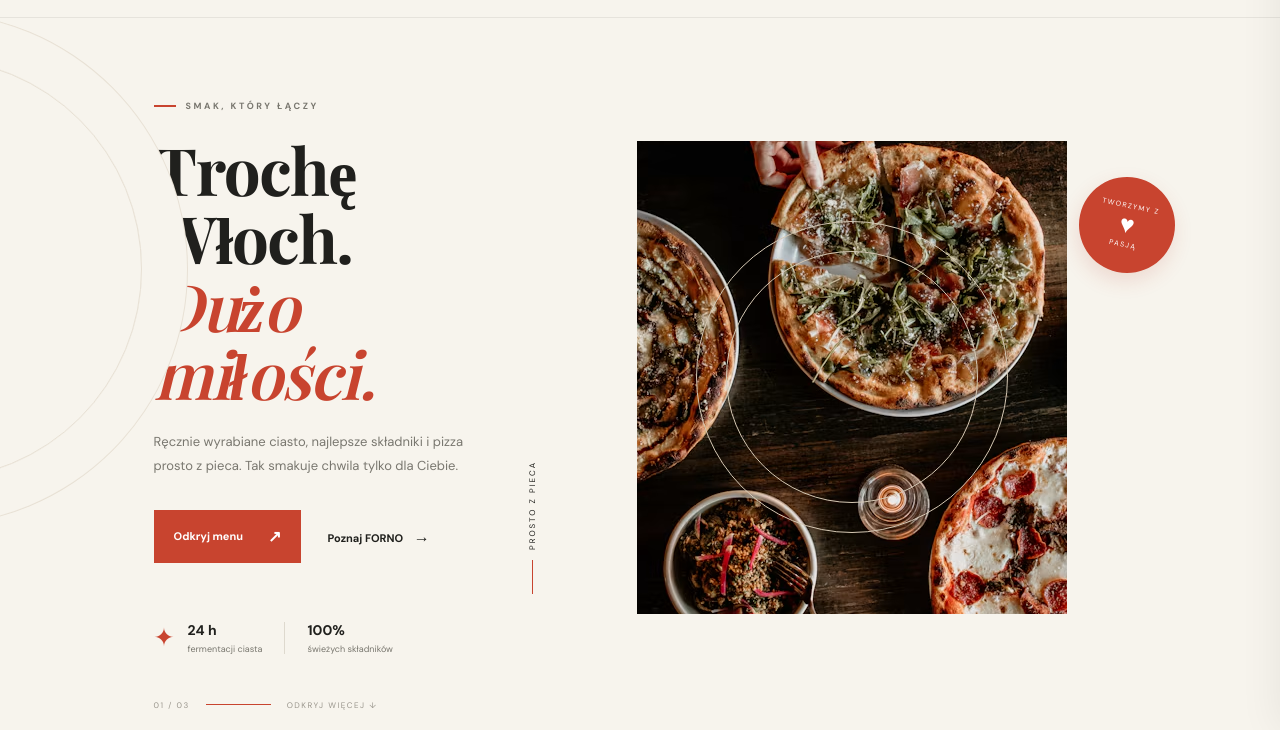
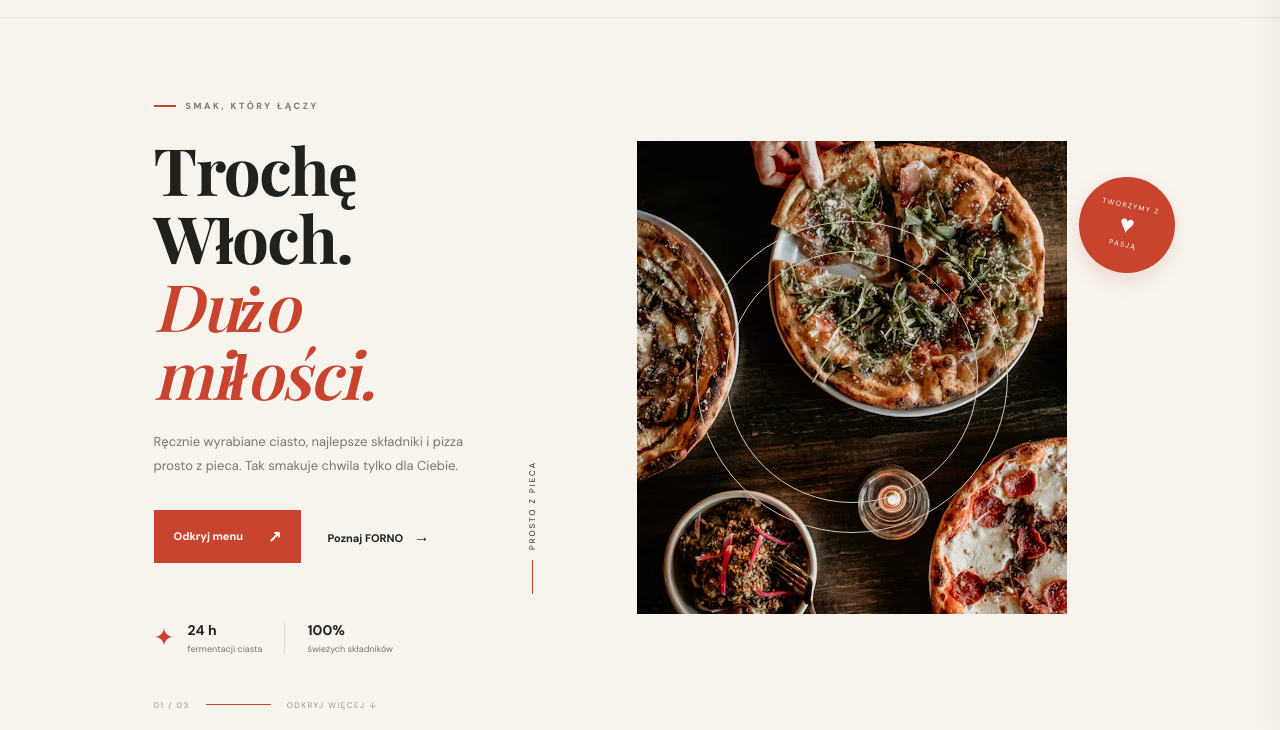
Before and after one commit to zucha06/forno-pizzeria, a plain HTML site: page index.html in a window 1280 px wide. Shown: the part 70-800 px from the top of the page. Drawn offline with nearby package versions, Linux system fonts and the light colour scheme.

Commit message:
Update style.css

```diff
--- a/style.css
+++ b/style.css
@@ -19,7 +19,7 @@ button { font: inherit; cursor: pointer; }
 .cart-button span { display: inline-grid; place-items: center; margin-left: 9px; background: var(--red); color: white; width: 20px; height: 20px; border-radius: 50%; }
 .menu-toggle { display: none; border: 0; background: transparent; font-size: 24px; }
 .hero { min-height: 650px; padding: 82px 10% 80px 12%; display: grid; grid-template-columns: 1fr 1fr; align-items: center; gap: 6%; position: relative; overflow: hidden; }
-.hero::before { content: ""; position: absolute; width: 420px; height: 420px; border: 1px solid #e8e1d5; border-radius: 50%; left: -280px; top: 40px; box-shadow: 0 0 0 45px #f7f4ed, 0 0 0 46px #e8e1d5; }
+.hero::before { display: none !important; }
 .eyebrow { font-size: 9px; letter-spacing: 2.5px; font-weight: 700; display: flex; align-items: center; gap: 10px; color: var(--muted); }
 .eyebrow > span { width: 22px; height: 2px; background: var(--red); display: inline-block; }
 h1, h2, h3, p { margin-top: 0; }
```
